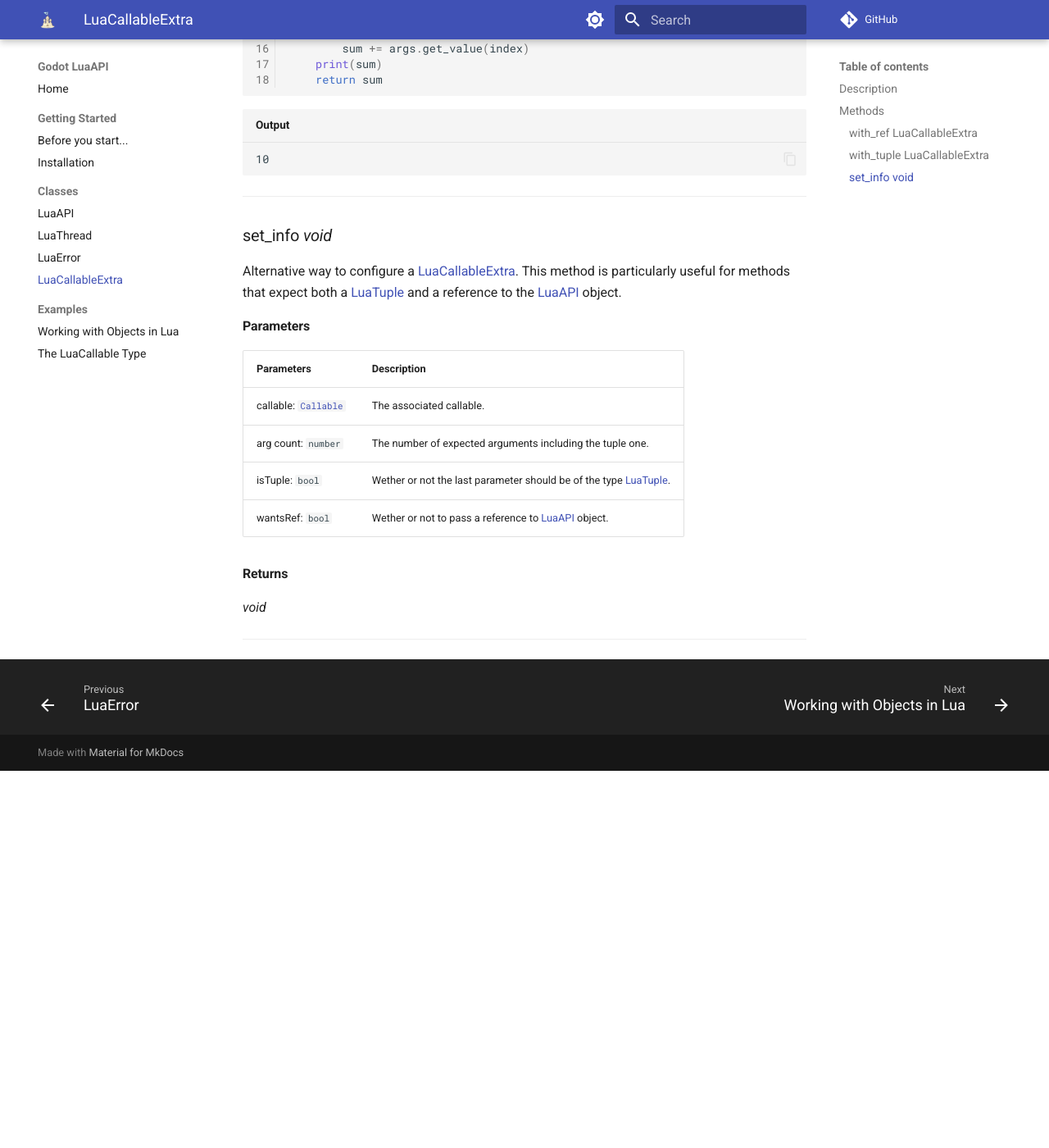
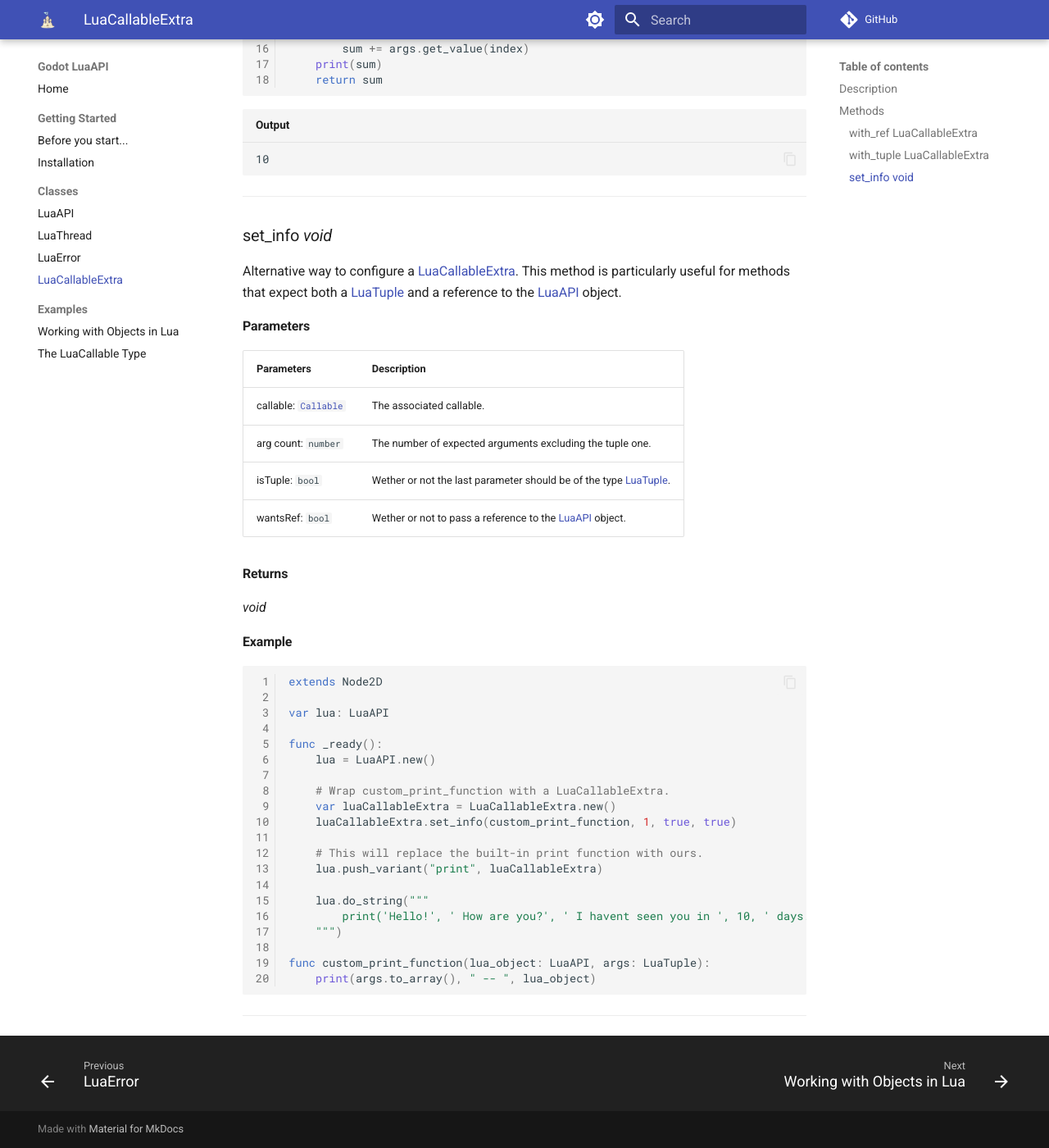
Before and after one commit to WeaselGames/godot_luaAPI_docs, an MkDocs documentation site: the page built from docs/classes/lua_callable_extra.md, in a window 1280 px wide and 1400 px high, scrolled down 1907 px. Shown: the whole window at 82% size. Built offline with MkDocs 1.6.1 and Material for MkDocs 9.7.7, drawn with Linux system fonts in a browser that asks for light colours; comment, search, counter and statistics services are not loaded; the version menu is left out; before the commit the page ends 2847 px from its top, so only the background shows below that; some of the changed text lies outside the part shown.

Commit message:
Fixed links and typos, Added examples

````diff
--- a/docs/classes/lua_callable_extra.md
+++ b/docs/classes/lua_callable_extra.md
@@ -1,13 +1,13 @@
 # LuaCallableExtra
 
 ## Description
-A wrapper for [Callables](https://docs.godotengine.org/en/4.0/classes/class_callable.html) used to create functions that accept either any amount of arguments from Lua as a single [LuaTuple](./LuaTuple) parameter or that accept a reference to the [LuaAPI](./LuaAPI) object from which the method was invoked, or both.
+A wrapper for [Callables](https://docs.godotengine.org/en/4.0/classes/class_callable.html) used to create functions that accept either any amount of arguments from Lua as a single [LuaTuple](lua_tuple.md) parameter or that accept a reference to the [LuaAPI](lua_api.md) object from which the method was invoked, or both.
 
 ## Methods
 
 ### with_ref _LuaCallableExtra_ {#with_ref}
 
-Static method that creates a LuaCallableExtra. A reference to the [LuaAPI](./LuaAPI) object that invoked the method will be passed as an argument.
+Static method that creates a LuaCallableExtra. A reference to the [LuaAPI](lua_api.md) object that invoked the method will be passed as an argument.
 
 #### Parameters
 
@@ -42,14 +42,14 @@ I was invoked by <LuaAPI#-9223372010447437397>
 
 ### with_tuple _LuaCallableExtra_ {#with_tuple}
 
-Static method that creates a LuaCallableExtra. By specifying the number of expected arguments in this function, the module will be able to add all, if any, extra arguments to a [LuaTuple](./LuaTuple), which will always be the last parameter.
+Static method that creates a LuaCallableExtra. By specifying the number of expected arguments in this function, the module will be able to add all, if any, extra arguments to a [LuaTuple](lua_tuple.md), which will always be the last parameter.
 
 #### Parameters
 
 | Parameters | Description |
 | --- | --- |
 | callable: [`Callable`](https://docs.godotengine.org/en/4.0/classes/class_callable.html) | The associated callable. |
-| arg count: `number` | The number of expected arguments including the tuple one. |
+| arg count: `number` | The number of expected arguments excluding the tuple one. |
 
 #### Returns
 
@@ -85,19 +85,45 @@ func my_somator_function(args: LuaTuple):
 
 ### set_info _void_ {#bind}
 
-Alternative way to configure a [LuaCallableExtra](.\LuaCallableExtra). This method is particularly useful for methods that expect both a [LuaTuple](./LuaTuple) and a reference to the [LuaAPI](./LuaAPI) object.
+Alternative way to configure a [LuaCallableExtra](lua_callable_extra.md). This method is particularly useful for methods that expect both a [LuaTuple](lua_tuple.md) and a reference to the [LuaAPI](lua_api.md) object.
 
 #### Parameters
 
 | Parameters | Description |
 | --- | --- |
 | callable: [`Callable`](https://docs.godotengine.org/en/4.0/classes/class_callable.html) | The associated callable. |
-| arg count: `number` | The number of expected arguments including the tuple one. |
-| isTuple: `bool` | Wether or not the last parameter should be of the type [LuaTuple](./LuaTuple). |
-| wantsRef: `bool` | Wether or not to pass a reference to [LuaAPI](./LuaAPI) object. |
+| arg count: `number` | The number of expected arguments excluding the tuple one. |
+| isTuple: `bool` | Wether or not the last parameter should be of the type [LuaTuple](lua_tuple.md). |
+| wantsRef: `bool` | Wether or not to pass a reference to the [LuaAPI](lua_api.md) object. |
 
 #### Returns
 
 _void_
 
+#### Example
+
+```gdscript linenums="1"
+extends Node2D
+
+var lua: LuaAPI
+
+func _ready():
+	lua = LuaAPI.new()
+
+	# Wrap custom_print_function with a LuaCallableExtra.
+	var luaCallableExtra = LuaCallableExtra.new()
+	luaCallableExtra.set_info(custom_print_function, 1, true, true)
+
+	# This will replace the built-in print function with ours.
+	lua.push_variant("print", luaCallableExtra)
+
+	lua.do_string("""
+		print('Hello!', ' How are you?', ' I havent seen you in ', 10, ' days.')
+	""")
+
+func custom_print_function(lua_object: LuaAPI, args: LuaTuple):
+	print(args.to_array(), " -- ", lua_object)
+```
+
+
 ---
````
